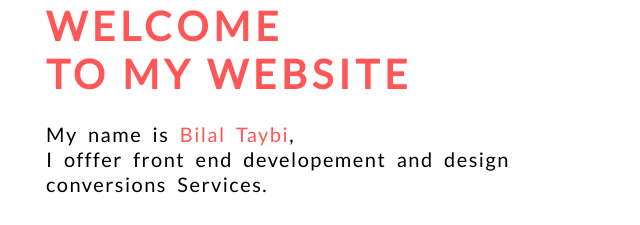
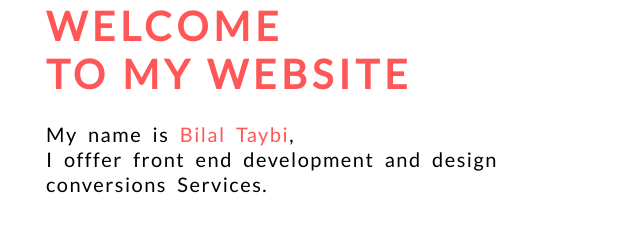
Before and after one commit to TAYBI/BilalTaybi, a plain HTML site: page index.html in a window 1280 px wide. Shown: the part 198-423 px from the top of the page, 30-670 px from the left. Drawn offline with Linux system fonts and the light colour scheme.

Commit message:
fix grammer ..

```diff
--- a/index.html
+++ b/index.html
@@ -79,7 +79,7 @@
                     <h1 id="showcaseheader" class="uppercase perso-red-color">Welcome <br>
                         to my website</h1>
                     <p>My name is <span class="perso-red-color">Bilal Taybi</span>,<br>
-                        I offfer front end developement and design conversions Services.
+                        I offfer front end development and design conversions Services.
                     </p>
                     <a href="#contact" class="button-red-perso scroll">Contact Me</a>
                 </div>
```
